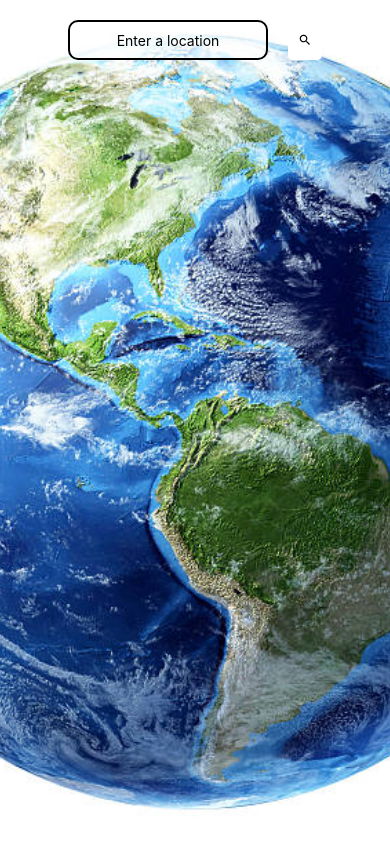
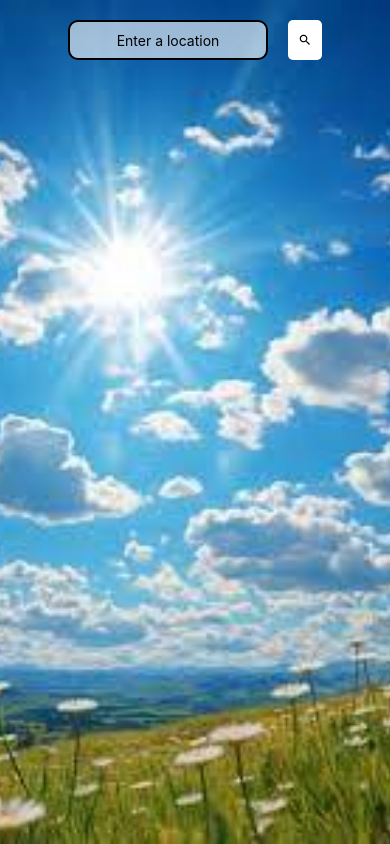
Before and after one commit to c-schinner/mobile-weather-app, a React Native app: screen / in a window 390 px wide. Built offline with nearby package versions, Linux system fonts and the light colour scheme.

Commit message:
changes to the background image

```diff
--- a/App.js
+++ b/App.js
@@ -7,7 +7,7 @@ import {
     ImageBackground,
 } from "react-native";
 import Header from "./components/Header.js";
-import coverImage from "./assets/globe.jpg";
+import coverImage from "./assets/sunnyday2.jpeg";
 import WeatherData from "./components/WeatherData.js";
 import ForecastData from "./components/ForecastData.js";
 import { useState } from "react";
@@ -19,7 +19,11 @@ export default function App() {
     });
 
     return (
-        <ImageBackground source={coverImage} style={styles.backgroundImage}>
+        <ImageBackground
+            source={coverImage}
+            style={styles.backgroundImage}
+            resizeMode="cover"
+        >
             <SafeAreaView style={styles.container}>
                 <Header setSearchParams={setSearchParams} />
                 <View style={styles.weatherContainer}>
@@ -41,7 +45,7 @@ const styles = StyleSheet.create({
     },
     backgroundImage: {
         flex: 1,
-        resizeMode: "cover",
+        position: "absolute",
         width: "100%",
         height: "100%",
     },
```
Also changed, not shown: assets/globe.jpg (deleted), assets/sunnyday2.jpeg (added).
